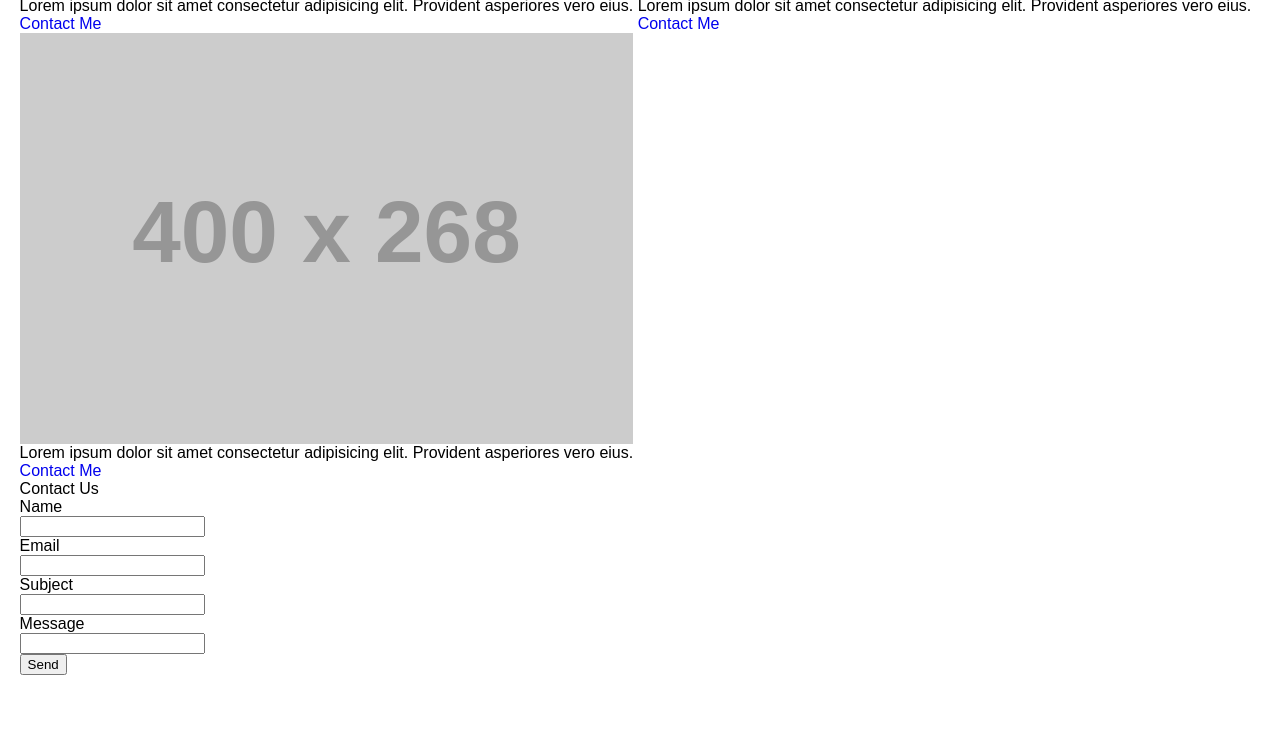
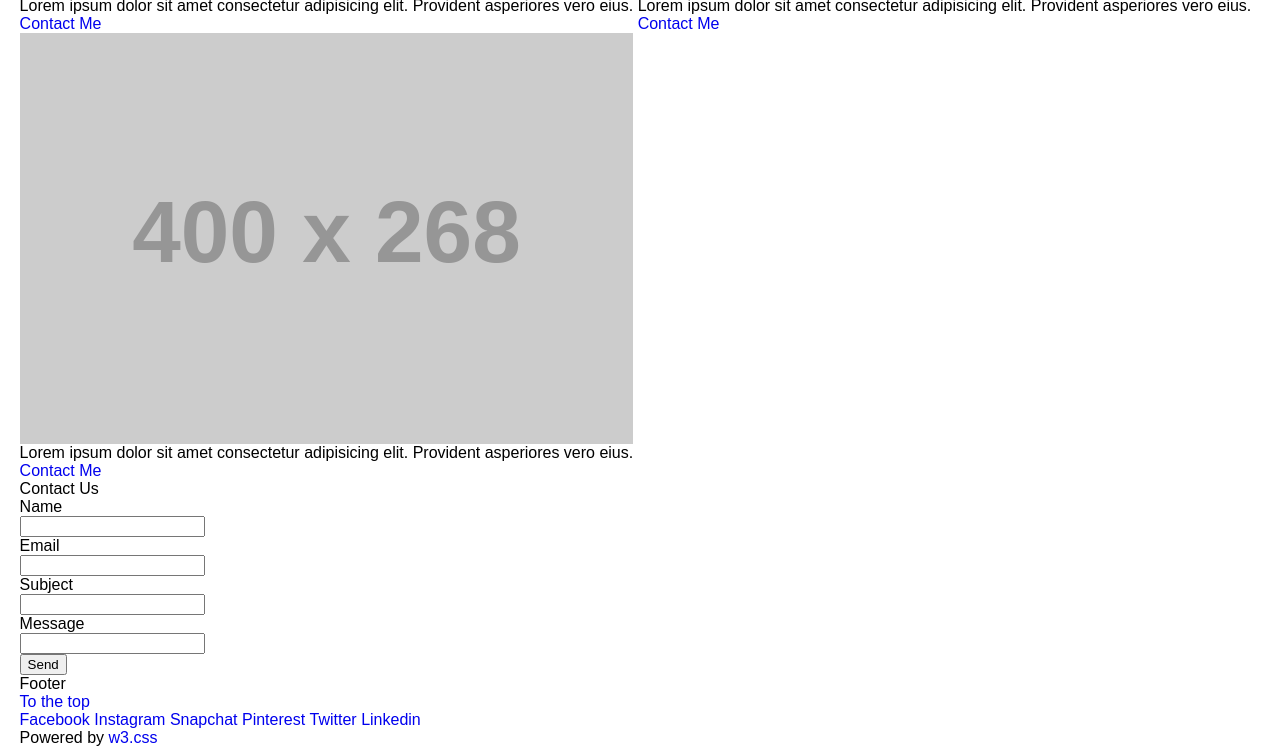
Before and after one commit to inayatullahaaxioned/Marketing, a plain HTML site: page index.html in a window 1280 px wide. Shown: the part 2517-3264 px from the top of the page. Before the commit the page ends 3192 px from the top, so only its background shows below. Drawn offline with Linux system fonts and the light colour scheme; placeholder pictures from the web are drawn by us.

Commit message:
footer structure added

```diff
--- a/index.html
+++ b/index.html
@@ -250,13 +250,40 @@
         </div>
       </section>
       <!-- contact section ends  -->
-
     </main>
     <!--main section end-->
 
     <!--footer section start-->
-    <footer>
-
+    <footer class="footer">
+      <div class="wrapper">
+        <h5 class="footer-heading">Footer</h5>
+        <div class="top-btn">
+          <a href="#FIXME" class="top-icon" title="To the top">To the top</a>
+        </div>
+        <ul class="social">
+          <li>
+            <a href="#FIXME" class="facebook" title="Facebook" target="_blank" rel="noopener noreferrer">Facebook</a>
+          </li>
+          <li>
+            <a href="#FIXME" class="instagram" title="Instagram" target="_blank" rel="noopener noreferrer">Instagram</a>
+          </li>
+          <li>
+            <a href="#FIXME" class="snapchat" title="Snapchat" target="_blank" rel="noopener noreferrer">Snapchat</a>
+          </li>
+          <li>
+            <a href="#FIXME" class="pinterest" title="Pinterest" target="_blank" rel="noopener noreferrer">Pinterest</a>
+          </li>
+          <li>
+            <a href="#FIXME" class="twitter" title="Twitter" target="_blank" rel="noopener noreferrer">Twitter</a>
+          </li>
+          <li>
+            <a href="#FIXME" class="linkedin" title="Linkedin" target="_blank" rel="noopener noreferrer">Linkedin</a>
+          </li>
+        </ul>
+        <p class="poweredby">Powered by
+          <a href="#FIXME" class="w3">w3.css</a>
+        </p>
+      </div>
     </footer>
     <!--footer section end-->
 
```
